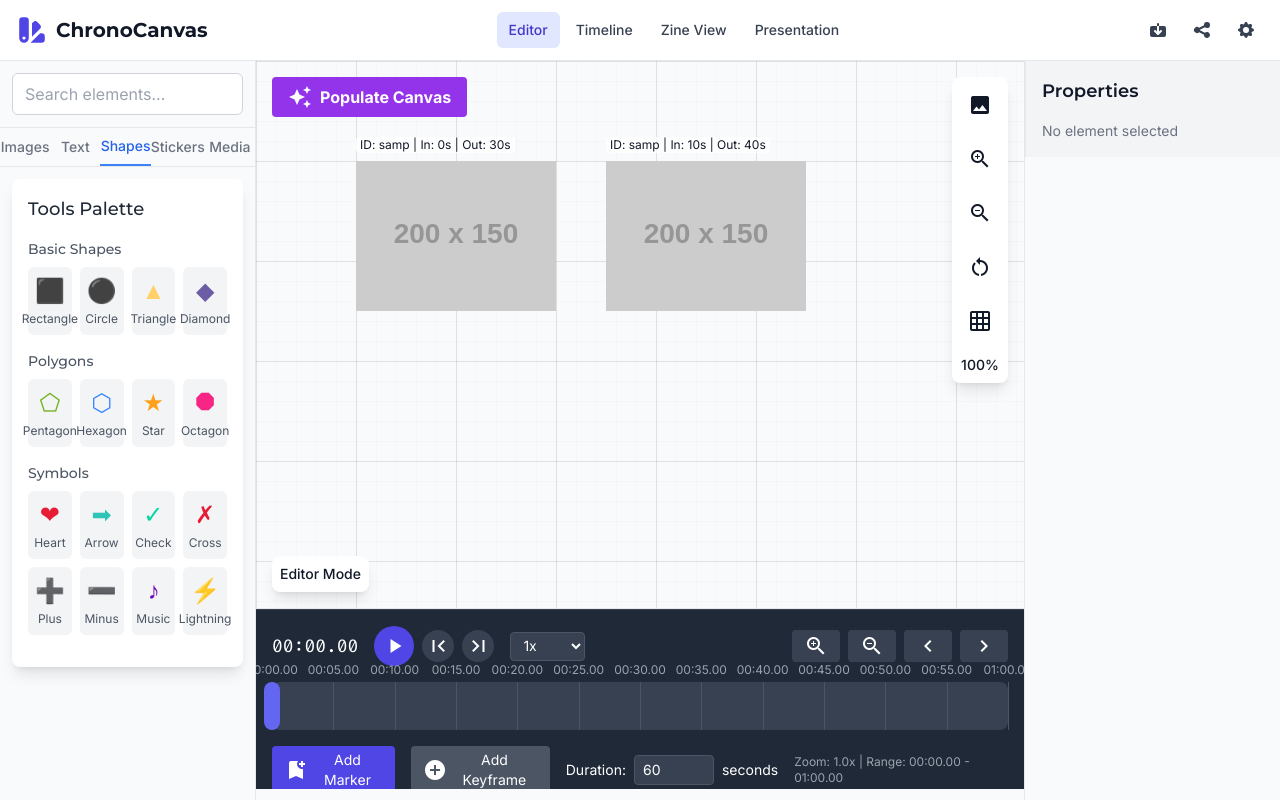
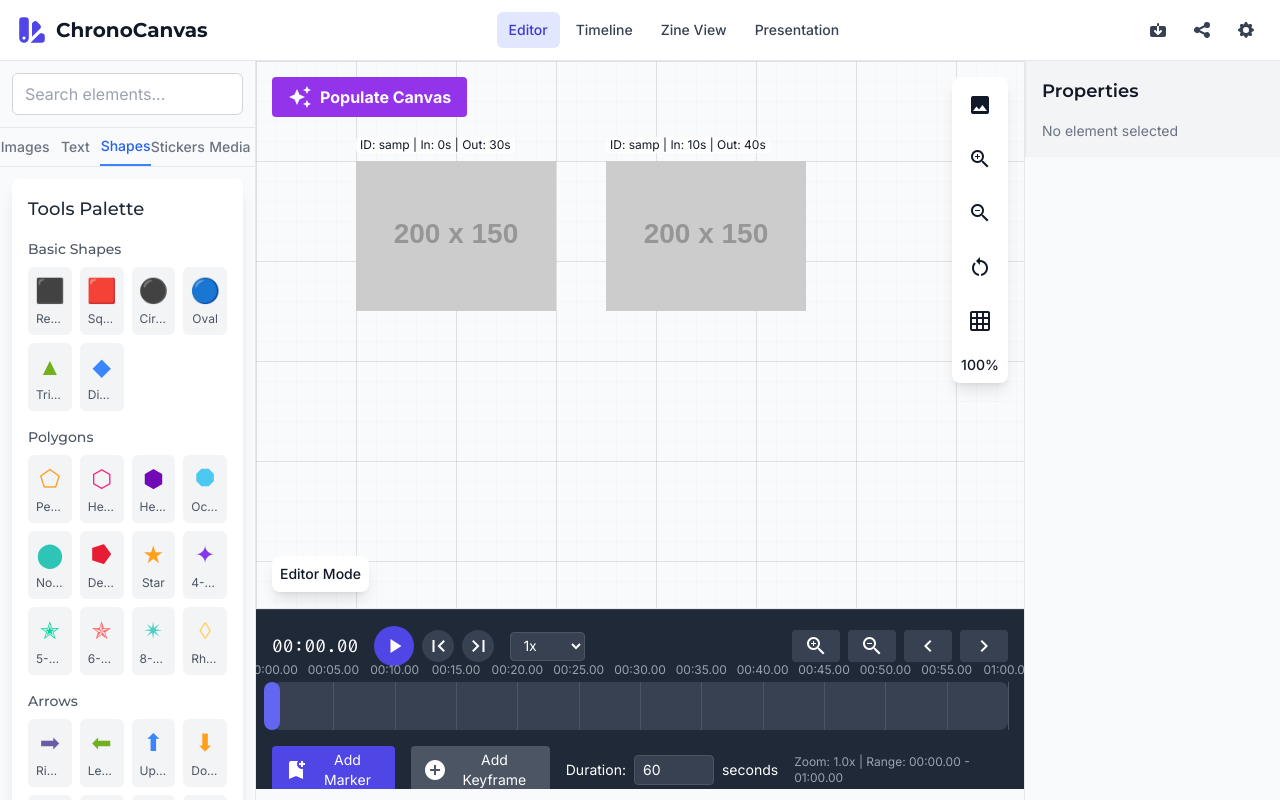
Before and after one commit to myidentity/hackathon-chrono-canvas, a React (Vite) app: page / in a window 1280 px wide. Built offline with nearby package versions, Linux system fonts and the light colour scheme.

Commit message:
Expand tools palette with many more symbols and polygons

```diff
--- a/src/components/UI/ToolsPalette.tsx
+++ b/src/components/UI/ToolsPalette.tsx
@@ -26,31 +26,130 @@ const ToolsPalette: React.FC<ToolsPaletteProps> = ({ className = '' }) => {
       name: 'Basic Shapes',
       items: [
         { id: 'rectangle', name: 'Rectangle', icon: '⬛', color: '#4ECDC4' },
-        { id: 'circle', name: 'Circle', icon: '⚫', color: '#FF6B6B' },
-        { id: 'triangle', name: 'Triangle', icon: '▲', color: '#FFD166' },
-        { id: 'diamond', name: 'Diamond', icon: '◆', color: '#6B5CA5' }
+        { id: 'square', name: 'Square', icon: '🟥', color: '#FF6B6B' },
+        { id: 'circle', name: 'Circle', icon: '⚫', color: '#FFD166' },
+        { id: 'oval', name: 'Oval', icon: '🔵', color: '#6B5CA5' },
+        { id: 'triangle', name: 'Triangle', icon: '▲', color: '#72B01D' },
+        { id: 'diamond', name: 'Diamond', icon: '◆', color: '#3A86FF' }
       ]
     },
     {
       name: 'Polygons',
       items: [
-        { id: 'pentagon', name: 'Pentagon', icon: '⬠', color: '#72B01D' },
-        { id: 'hexagon', name: 'Hexagon', icon: '⬡', color: '#3A86FF' },
+        { id: 'pentagon', name: 'Pentagon', icon: '⬠', color: '#FF9F1C' },
+        { id: 'hexagon', name: 'Hexagon', icon: '⬡', color: '#F72585' },
+        { id: 'heptagon', name: 'Heptagon', icon: '⬢', color: '#7209B7' },
+        { id: 'octagon', name: 'Octagon', icon: '⯃', color: '#4CC9F0' },
+        { id: 'nonagon', name: 'Nonagon', icon: '⬤', color: '#2EC4B6' },
+        { id: 'decagon', name: 'Decagon', icon: '⭓', color: '#E71D36' },
         { id: 'star', name: 'Star', icon: '★', color: '#FF9F1C' },
-        { id: 'octagon', name: 'Octagon', icon: '⯃', color: '#F72585' }
+        { id: 'star4', name: '4-Point Star', icon: '✦', color: '#8338EC' },
+        { id: 'star5', name: '5-Point Star', icon: '✭', color: '#06D6A0' },
+        { id: 'star6', name: '6-Point Star', icon: '✯', color: '#FF6B6B' },
+        { id: 'star8', name: '8-Point Star', icon: '✴', color: '#4ECDC4' },
+        { id: 'rhombus', name: 'Rhombus', icon: '◊', color: '#FFD166' }
       ]
     },
     {
-      name: 'Symbols',
+      name: 'Arrows',
+      items: [
+        { id: 'arrow_right', name: 'Right Arrow', icon: '➡', color: '#6B5CA5' },
+        { id: 'arrow_left', name: 'Left Arrow', icon: '⬅', color: '#72B01D' },
+        { id: 'arrow_up', name: 'Up Arrow', icon: '⬆', color: '#3A86FF' },
+        { id: 'arrow_down', name: 'Down Arrow', icon: '⬇', color: '#FF9F1C' },
+        { id: 'arrow_up_right', name: 'Up-Right Arrow', icon: '↗', color: '#F72585' },
+        { id: 'arrow_up_left', name: 'Up-Left Arrow', icon: '↖', color: '#7209B7' },
+        { id: 'arrow_down_right', name: 'Down-Right Arrow', icon: '↘', color: '#4CC9F0' },
+        { id: 'arrow_down_left', name: 'Down-Left Arrow', icon: '↙', color: '#2EC4B6' },
+        { id: 'double_arrow', name: 'Double Arrow', icon: '⇄', color: '#E71D36' },
+        { id: 'curved_arrow', name: 'Curved Arrow', icon: '↪', color: '#FF9F1C' },
+        { id: 'circular_arrow', name: 'Circular Arrow', icon: '↻', color: '#8338EC' },
+        { id: 'arrow_triangle', name: 'Triangle Arrow', icon: '▶', color: '#06D6A0' }
+      ]
+    },
+    {
+      name: 'Math Symbols',
+      items: [
+        { id: 'plus', name: 'Plus', icon: '➕', color: '#FF6B6B' },
+        { id: 'minus', name: 'Minus', icon: '➖', color: '#4ECDC4' },
+        { id: 'multiply', name: 'Multiply', icon: '✖', color: '#FFD166' },
+        { id: 'divide', name: 'Divide', icon: '➗', color: '#6B5CA5' },
+        { id: 'equals', name: 'Equals', icon: '=', color: '#72B01D' },
+        { id: 'not_equals', name: 'Not Equals', icon: '≠', color: '#3A86FF' },
+        { id: 'greater_than', name: 'Greater Than', icon: '>', color: '#FF9F1C' },
+        { id: 'less_than', name: 'Less Than', icon: '<', color: '#F72585' },
+        { id: 'infinity', name: 'Infinity', icon: '∞', color: '#7209B7' },
+        { id: 'sum', name: 'Sum', icon: '∑', color: '#4CC9F0' },
+        { id: 'integral', name: 'Integral', icon: '∫', color: '#2EC4B6' },
+        { id: 'square_root', name: 'Square Root', icon: '√', color: '#E71D36' }
+      ]
+    },
+    {
+      name: 'Common Symbols',
       items: [
         { id: 'heart', name: 'Heart', icon: '❤', color: '#E71D36' },
-        { id: 'arrow', name: 'Arrow', icon: '➡', color: '#2EC4B6' },
         { id: 'check', name: 'Check', icon: '✓', color: '#06D6A0' },
         { id: 'cross', name: 'Cross', icon: '✗', color: '#E71D36' },
-        { id: 'plus', name: 'Plus', icon: '➕', color: '#8338EC' },
-        { id: 'minus', name: 'Minus', icon: '➖', color: '#4CC9F0' },
         { id: 'music', name: 'Music', icon: '♪', color: '#7209B7' },
-        { id: 'lightning', name: 'Lightning', icon: '⚡', color: '#FFD166' }
+        { id: 'lightning', name: 'Lightning', icon: '⚡', color: '#FFD166' },
+        { id: 'cloud', name: 'Cloud', icon: '☁', color: '#4ECDC4' },
+        { id: 'sun', name: 'Sun', icon: '☀', color: '#FF9F1C' },
+        { id: 'moon', name: 'Moon', icon: '☽', color: '#6B5CA5' },
+        { id: 'star_symbol', name: 'Star Symbol', icon: '⋆', color: '#F72585' },
+        { id: 'snowflake', name: 'Snowflake', icon: '❄', color: '#4CC9F0' },
+        { id: 'flower', name: 'Flower', icon: '✿', color: '#FF6B6B' },
+        { id: 'leaf', name: 'Leaf', icon: '🍃', color: '#72B01D' }
+      ]
+    },
+    {
+      name: 'UI Elements',
+      items: [
+        { id: 'checkbox', name: 'Checkbox', icon: '☐', color: '#3A86FF' },
+        { id: 'checkbox_checked', name: 'Checked Box', icon: '☑', color: '#06D6A0' },
+        { id: 'radio', name: 'Radio Button', icon: '○', color: '#7209B7' },
+        { id: 'radio_selected', name: 'Selected Radio', icon: '◉', color: '#F72585' },
+        { id: 'toggle_off', name: 'Toggle Off', icon: '⊝', color: '#6B5CA5' },
+        { id: 'toggle_on', name: 'Toggle On', icon: '⦿', color: '#06D6A0' },
+        { id: 'menu', name: 'Menu', icon: '≡', color: '#2EC4B6' },
+        { id: 'search', name: 'Search', icon: '🔍', color: '#4CC9F0' },
+        { id: 'settings', name: 'Settings', icon: '⚙', color: '#8338EC' },
+        { id: 'home', name: 'Home', icon: '⌂', color: '#FF9F1C' },
+        { id: 'user', name: 'User', icon: '👤', color: '#4ECDC4' },
+        { id: 'lock', name: 'Lock', icon: '🔒', color: '#E71D36' }
+      ]
+    },
+    {
+      name: 'Special Shapes',
+      items: [
+        { id: 'speech_bubble', name: 'Speech Bubble', icon: '💬', color: '#FFD166' },
+        { id: 'thought_bubble', name: 'Thought Bubble', icon: '💭', color: '#4ECDC4' },
+        { id: 'puzzle', name: 'Puzzle Piece', icon: '🧩', color: '#FF6B6B' },
+        { id: 'target', name: 'Target', icon: '◎', color: '#E71D36' },
+        { id: 'shield', name: 'Shield', icon: '🛡', color: '#3A86FF' },
+        { id: 'crown', name: 'Crown', icon: '👑', color: '#FF9F1C' },
+        { id: 'flag', name: 'Flag', icon: '⚑', color: '#F72585' },
+        { id: 'bell', name: 'Bell', icon: '🔔', color: '#FFD166' },
+        { id: 'tag', name: 'Tag', icon: '🏷', color: '#7209B7' },
+        { id: 'bookmark', name: 'Bookmark', icon: '🔖', color: '#4CC9F0' },
+        { id: 'calendar', name: 'Calendar', icon: '📅', color: '#2EC4B6' },
+        { id: 'clock', name: 'Clock', icon: '🕒', color: '#8338EC' }
+      ]
+    },
+    {
+      name: 'Geometric Symbols',
+      items: [
+        { id: 'cube', name: 'Cube', icon: '▣', color: '#06D6A0' },
+        { id: 'cylinder', name: 'Cylinder', icon: '⌭', color: '#FF6B6B' },
+        { id: 'sphere', name: 'Sphere', icon: '●', color: '#4ECDC4' },
+        { id: 'cone', name: 'Cone', icon: '△', color: '#FFD166' },
+        { id: 'pyramid', name: 'Pyramid', icon: '◮', color: '#6B5CA5' },
+        { id: 'torus', name: 'Torus', icon: '◎', color: '#72B01D' },
+        { id: 'prism', name: 'Prism', icon: '⧊', color: '#3A86FF' },
+        { id: 'tetrahedron', name: 'Tetrahedron', icon: '◭', color: '#FF9F1C' },
+        { id: 'octahedron', name: 'Octahedron', icon: '◇', color: '#F72585' },
+        { id: 'dodecahedron', name: 'Dodecahedron', icon: '⬟', color: '#7209B7' },
+        { id: 'icosahedron', name: 'Icosahedron', icon: '◈', color: '#4CC9F0' },
+        { id: 'helix', name: 'Helix', icon: '⌇', color: '#2EC4B6' }
       ]
     }
   ];
@@ -119,7 +218,7 @@ const ToolsPalette: React.FC<ToolsPaletteProps> = ({ className = '' }) => {
                 title={`Add ${item.name}`}
               >
                 <span className="text-2xl mb-1" style={{ color: item.color }}>{item.icon}</span>
-                <span className="text-xs text-gray-600 dark:text-gray-300">{item.name}</span>
+                <span className="text-xs text-gray-600 dark:text-gray-300 truncate w-full text-center">{item.name}</span>
               </button>
             ))}
           </div>
```
